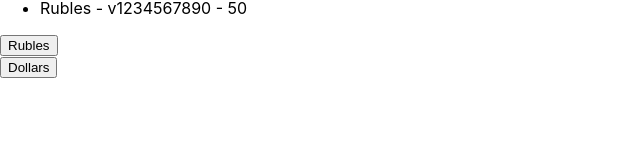
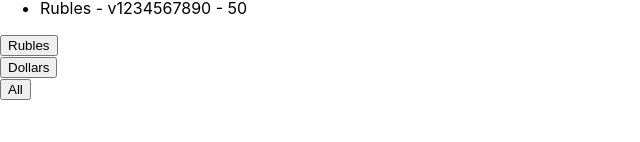
Before and after one commit to ArtyomKub/homework-button-filter, a React (Create React App) app: page / in a window 1280 px wide. Shown: the part 158-300 px from the top of the page, without its empty margins (0-640 px from the left). Built offline with nearby package versions, Linux system fonts and the light colour scheme.

Commit message:
Create a universal button for All Money

```diff
--- a/src/components/FilterFotMoney.tsx
+++ b/src/components/FilterFotMoney.tsx
@@ -25,9 +25,9 @@ export const FilterForMoney = (props: FilterForMoneyType) => {
         props.onClickFilteredHandler(nameButton)
     }
 
-    // const ButtonForAllMoney = (nameButton: FilterButton) => {
-    //     props.onClickFilteredHandler(nameButton)
-    // }
+    const ButtonForAllMoney = (nameButton: FilterButton) => {
+        props.onClickFilteredHandler(nameButton)
+    }
 
     return (
         <>
@@ -49,7 +49,7 @@ export const FilterForMoney = (props: FilterForMoneyType) => {
 
             <ButtonForFilter name={'Rubles'} callback={ButtonForRubles}/>
             <ButtonForFilter name={'Dollars'} callback={ButtonForDollars}/>
-            {/*<ButtonForFilter name={'All'} callback={ButtonForAllMoney}/>*/}
+            <ButtonForFilter name={'All'} callback={ButtonForAllMoney}/>
 
 
         </>
```
